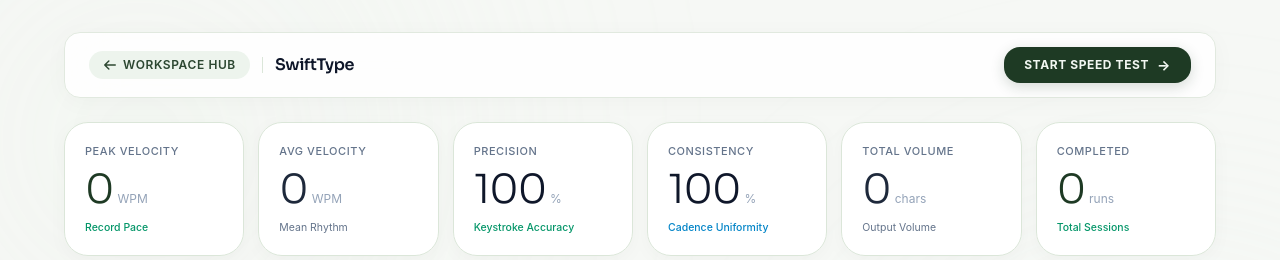
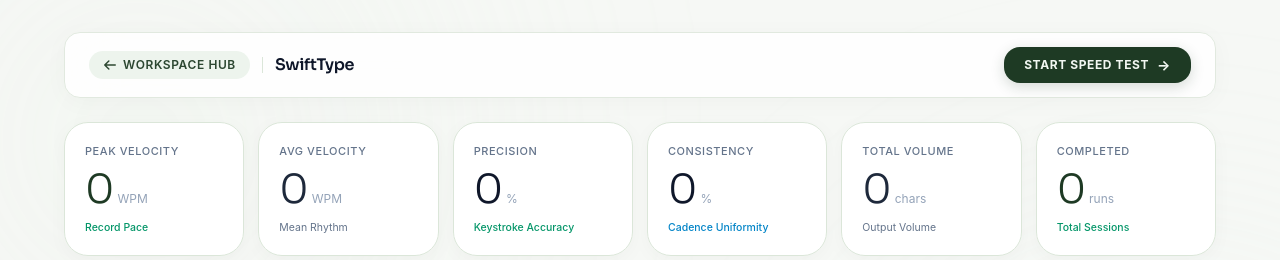
Before and after one commit to ahmad-beyond-limits/WriteAbout, a Next.js app in the folder apps/web/: page /swifttype in a window 1280 px wide. Shown: the top 260 px of the page. Built offline with nearby package versions, Linux system fonts and the light colour scheme; no server answers; sample sign-in values are in the browser's storage; a web font is replaced by a local one.

Commit message:
fix: ensure SwiftType dashboard uses active user ID and displays clean 0 baseline for new accounts

```diff
--- a/apps/web/src/app/swifttype/page.tsx
+++ b/apps/web/src/app/swifttype/page.tsx
@@ -2,6 +2,7 @@
 
 import React, { useState, useEffect, useCallback, useMemo } from 'react';
 import Link from 'next/link';
+import { useRouter } from 'next/navigation';
 import { ResponsiveContainer, BarChart, Bar, XAxis, YAxis, Tooltip } from 'recharts';
 import { TestMode, TypingTestSubmission } from '@writeabout/types';
 import { SettingsProvider, useSettings } from '@/lib/SettingsContext';
@@ -37,6 +38,11 @@ function SwiftTypeDashboard({
   const [loading, setLoading] = useState(true);
 
   const fetchHistory = useCallback(async () => {
+    if (!userId || userId <= 0) {
+      setHistory([]);
+      setLoading(false);
+      return;
+    }
     try {
       setLoading(true);
       const res = await fetch(`/api/history?userId=${userId}&limit=50`);
@@ -56,7 +62,7 @@ function SwiftTypeDashboard({
   }, [fetchHistory]);
 
   const stats = useMemo(() => {
-    if (!history.length) {
+    if (!history || history.length === 0) {
       return {
         totalTests: 0,
         peakWpm: 0,
@@ -69,12 +75,12 @@ function SwiftTypeDashboard({
       };
     }
 
-    const peak = Math.max(...history.map((h) => h.wpm));
-    const totalWpm = history.reduce((sum, h) => sum + h.wpm, 0);
+    const peak = Math.max(...history.map((h) => h.wpm || 0));
+    const totalWpm = history.reduce((sum, h) => sum + (h.wpm || 0), 0);
     const avgWpm = Math.round(totalWpm / history.length);
-    const avgAcc = Math.round(history.reduce((sum, h) => sum + h.accuracy, 0) / history.length);
-    const avgCons = Math.round(history.reduce((sum, h) => sum + h.consistency, 0) / history.length);
-    const totalChars = history.reduce((sum, h) => sum + (h.correctCharacters + h.incorrectCharacters), 0);
+    const avgAcc = Math.round(history.reduce((sum, h) => sum + (h.accuracy || 0), 0) / history.length);
+    const avgCons = Math.round(history.reduce((sum, h) => sum + (h.consistency || 0), 0) / history.length);
+    const totalChars = history.reduce((sum, h) => sum + ((h.correctCharacters || 0) + (h.incorrectCharacters || 0)), 0);
 
     const modeCounts = { time: 0, words: 0, custom: 0 };
     history.forEach((h) => {
@@ -197,7 +203,7 @@ function SwiftTypeDashboard({
             </span>
             <div className="my-2.5 flex items-baseline gap-1">
               <span className="text-4xl sm:text-[40px] font-light text-[#0f172a] font-['Sora',sans-serif] tracking-tight leading-none">
-                {stats.avgAccuracy || 100}
+                {stats.totalTests > 0 ? stats.avgAccuracy : 0}
               </span>
               <span className="text-xs font-normal text-[#94a3b8]">%</span>
             </div>
@@ -211,7 +217,7 @@ function SwiftTypeDashboard({
             </span>
             <div className="my-2.5 flex items-baseline gap-1">
               <span className="text-4xl sm:text-[40px] font-light text-[#0f172a] font-['Sora',sans-serif] tracking-tight leading-none">
-                {stats.avgConsistency || 100}
+                {stats.totalTests > 0 ? stats.avgConsistency : 0}
               </span>
               <span className="text-xs font-normal text-[#94a3b8]">%</span>
             </div>
@@ -449,8 +455,23 @@ function SwiftTypeDashboard({
 }
 
 function SwiftTypeContent() {
+  const router = useRouter();
   const { settings } = useSettings();
   const { user } = useAuth();
+  const [currentUser, setCurrentUser] = useState<{ id: number; username: string } | null>(null);
+
+  useEffect(() => {
+    const saved = localStorage.getItem('writeabout_user') || localStorage.getItem('swifttype_user');
+    if (saved) {
+      try {
+        setCurrentUser(JSON.parse(saved));
+      } catch (e) {
+        router.push('/login');
+      }
+    } else {
+      router.push('/login');
+    }
+  }, [router]);
 
   const [currentView, setCurrentView] = useState<'dashboard' | 'test'>('dashboard');
   const [mode, setMode] = useState<TestMode>('time');
@@ -496,13 +517,16 @@ function SwiftTypeContent() {
     fetchWords();
   }, [fetchWords]);
 
+  const activeUserId = currentUser?.id || user?.id || 0;
+
   const handleComplete = async (submission: TypingTestSubmission) => {
     setLastResult(submission);
+    if (!activeUserId || activeUserId <= 0) return;
     try {
       await fetch('/api/tests', {
         method: 'POST',
         headers: { 'Content-Type': 'application/json' },
-        body: JSON.stringify({ ...submission, userId: user?.id || 1, wordSetId })
+        body: JSON.stringify({ ...submission, userId: activeUserId, wordSetId })
       });
     } catch (err) {
       console.error('Failed to save result:', err);
@@ -525,7 +549,7 @@ function SwiftTypeContent() {
           fetchWords();
           setCurrentView('test');
         }}
-        userId={user?.id || 1}
+        userId={activeUserId}
       />
     );
   }
--- a/apps/web/src/lib/AuthContext.tsx
+++ b/apps/web/src/lib/AuthContext.tsx
@@ -23,7 +23,7 @@ export const AuthProvider: React.FC<{ children: React.ReactNode }> = ({ children
 
   useEffect(() => {
     try {
-      const stored = localStorage.getItem('swifttype_user');
+      const stored = localStorage.getItem('writeabout_user') || localStorage.getItem('swifttype_user');
       if (stored) {
         setUser(JSON.parse(stored));
       }
@@ -36,11 +36,13 @@ export const AuthProvider: React.FC<{ children: React.ReactNode }> = ({ children
 
   const login = (newUser: AuthUser) => {
     setUser(newUser);
+    localStorage.setItem('writeabout_user', JSON.stringify(newUser));
     localStorage.setItem('swifttype_user', JSON.stringify(newUser));
   };
 
   const logout = () => {
     setUser(null);
+    localStorage.removeItem('writeabout_user');
     localStorage.removeItem('swifttype_user');
   };
 
```
